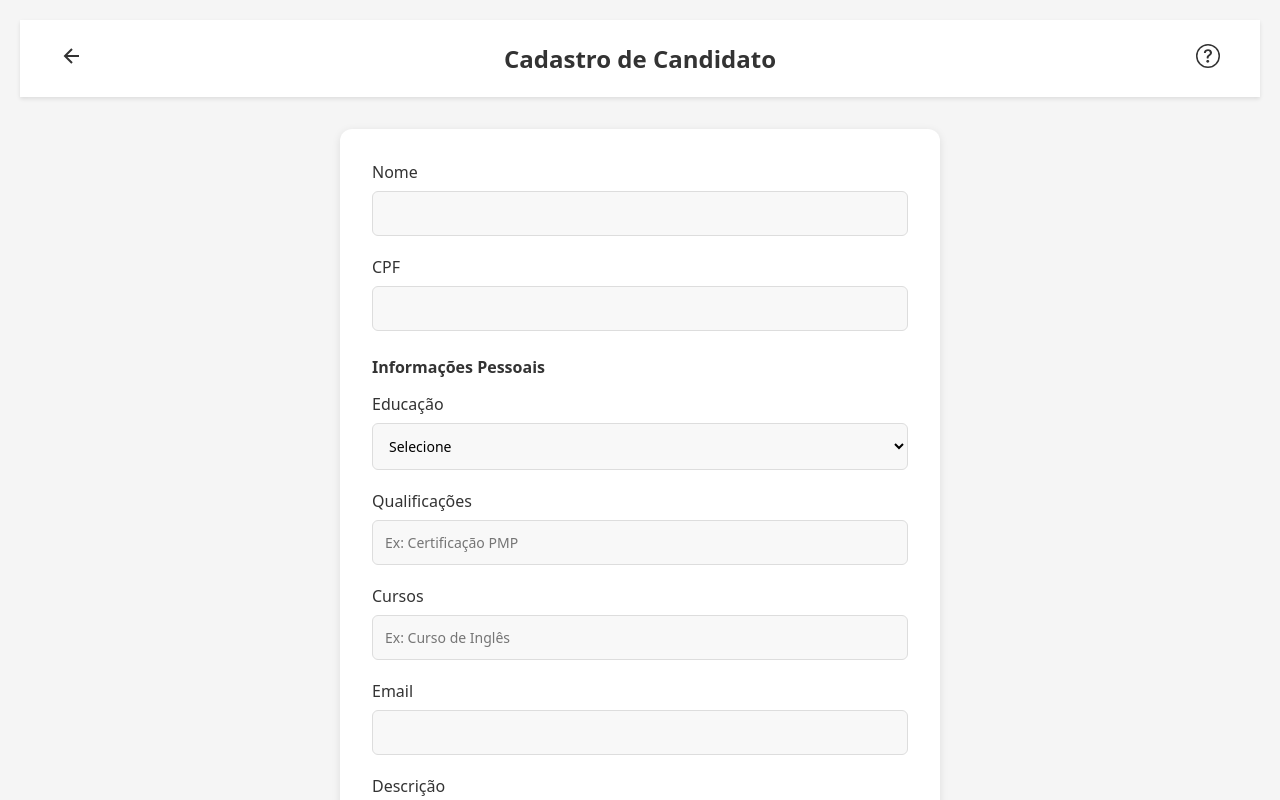
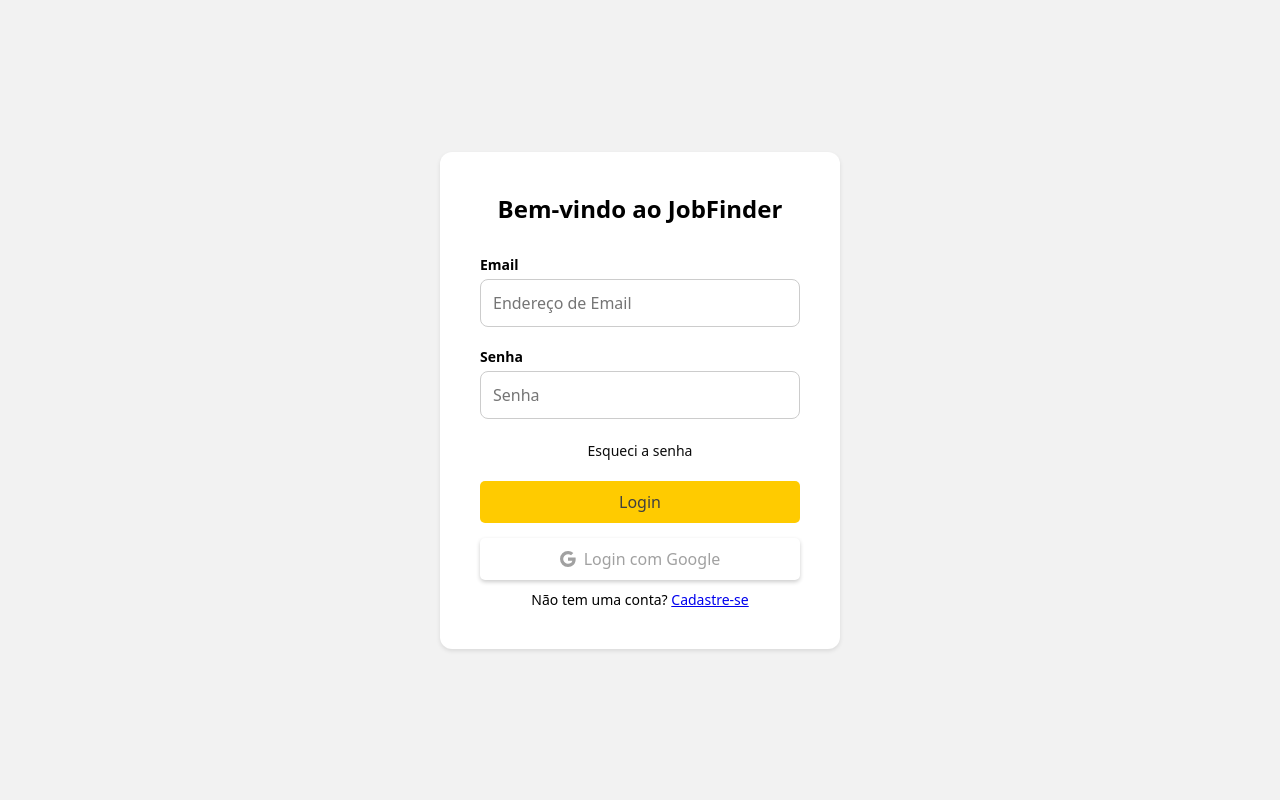
Before and after one commit to reyneralegria13/App-JobFinderv1, a React (Vite) app in the folder sistema/front end/react/: page / in a window 1280 px wide. Shown: the top 800 px of the page. Built offline with nearby package versions, Linux system fonts and the light colour scheme.

Commit message:
login candidato

```diff
--- a/sistema/front end/react/src/main.jsx
+++ b/sistema/front end/react/src/main.jsx
@@ -1,7 +1,7 @@
 import React from 'react'
 import ReactDOM from 'react-dom/client'
 import './index.css'
-import Home from './pages/Candidato/Registro/index.jsx'
+import Home from './pages/Candidato/Login/index.jsx'
 
 ReactDOM.createRoot(document.getElementById('root')).render(
   <React.StrictMode>
--- a/sistema/front end/react/src/pages/Candidato/Login/index.jsx
+++ b/sistema/front end/react/src/pages/Candidato/Login/index.jsx
@@ -0,0 +1,38 @@
+import { useState } from 'react'
+import { Link } from 'react-router-dom'
+import './style.css'
+
+function Home() {
+  return (
+
+       <div class="login-container">
+
+      <h1>Bem-vindo ao JobFinder</h1>
+      <div class="input-field">
+        <label for="email">Email</label>
+        <input type="email" id="email" placeholder="Endereço de Email" />
+      </div>
+      <div class="input-field">
+        <label for="password">Senha</label>
+        <input type="password" id="password" placeholder="Senha" />
+      </div>
+      <p class="forgot-password">
+        <a href="esq_senha.html">Esqueci a senha</a>
+      </p>
+
+      <button class="login-btn">Login</button>
+      <div class="social-login">
+        <a href="#" class="google-button">
+          <svg xmlns="http://www.w3.org/2000/svg" width="16" height="16" fill="currentColor" class="bi bi-google" viewBox="0 0 16 16">
+            <path d="M15.545 6.558a9.4 9.4 0 0 1 .139 1.626c0 2.434-.87 4.492-2.384 5.885h.002C11.978 15.292 10.158 16 8 16A8 8 0 1 1 8 0a7.7 7.7 0 0 1 5.352 2.082l-2.284 2.284A4.35 4.35 0 0 0 8 3.166c-2.087 0-3.86 1.408-4.492 3.304a4.8 4.8 0 0 0 0 3.063h.003c.635 1.893 2.405 3.301 4.492 3.301 1.078 0 2.004-.276 2.722-.764h-.003a3.7 3.7 0 0 0 1.599-2.431H8v-3.08z"/>
+          </svg>
+          Login com Google
+        </a>
+      </div>
+      <p className='semconta'> Não tem uma conta? <a href="../login/registro.html">Cadastre-se</a>
+      </p>
+    </div>
+
+  )
+}
+export default Home
--- a/sistema/front end/react/src/pages/Candidato/Login/style.css
+++ b/sistema/front end/react/src/pages/Candidato/Login/style.css
@@ -0,0 +1,117 @@
+* {
+    margin: 0;
+    padding: 0;
+    box-sizing: border-box;
+    font-family: system-ui, -apple-system, sans-serif;
+  }
+
+  body {
+    font-family: Arial, sans-serif;
+    background-color: #f2f2f2;
+    display: flex;
+    justify-content: center;
+    align-items: center;
+    height: 100vh;
+    margin: 0;
+  }
+
+  .login-container {
+    background-color: #ffffff;
+    padding: 40px;
+    border-radius: 12px;
+    width: 400px;
+    box-shadow: 0 2px 4px rgba(0, 0, 0, 0.1);
+  }
+
+  h1 {
+    text-align: center;
+    margin-bottom: 30px;
+    font-size: 24px;
+  }
+
+  .input-field {
+    margin-bottom: 20px;
+  }
+
+  .input-field label {
+    display: block;
+    font-weight: bold;
+    margin-bottom: 5px;
+    font-size: 14px;
+  }
+
+  .input-field input {
+    width: 100%;
+    padding: 12px;
+    border: 1px solid #ccc;
+    border-radius: 8px;
+    font-size: 16px;
+  }
+
+
+  .login-btn {
+    margin-top: 20px;
+    width: 100%;
+    padding: 10px;
+    background-color: #ffcb00;
+    color: rgb(64, 64, 64);
+    font-size: 16px;
+    border: none;
+    border-radius: 5px;
+    cursor: pointer;
+    transition: background-color 0.3s;
+  }
+
+
+  .social-login {
+    margin-top: 15px;
+    text-align: center;
+    margin-bottom: 10px;
+  }
+
+  .google-button {
+    display: flex;
+    align-items: center;
+    justify-content: center;
+    background-color: #ffffff;
+    color: rgb(161, 161, 161);
+    padding: 10px 20px;
+    border-radius: 5px;
+    text-decoration: none;
+    font-size: 16px;
+    font-weight: 500;
+    box-shadow: 0 2px 4px rgba(0, 0, 0, 0.2);
+    transition: background-color 0.3s;
+  }
+
+  .google-button:hover {
+    background-color: #357ae8;
+  }
+
+  .google-button .bi-google {
+    margin-right: 8px;
+  }
+
+
+  .login-btn:hover {
+    background-color: #357ae8;
+  }
+
+  .forgot-password {
+    margin-top: 10px;
+    text-align: center;
+  }
+
+  .forgot-password a {
+    text-decoration: none;
+    color: #0b0b0b;
+    font-size: 14px;
+  }
+  .semconta{
+    text-align: center;
+    font-size: 14px
+  }
+
+  /*.forgot-password a:hover {
+    text-decoration: underline;
+  }*/
```
